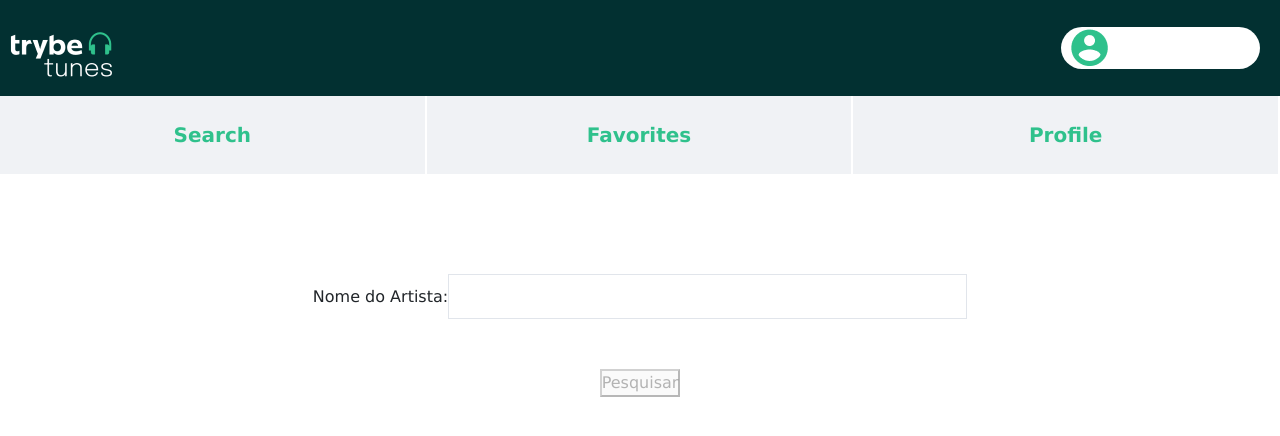
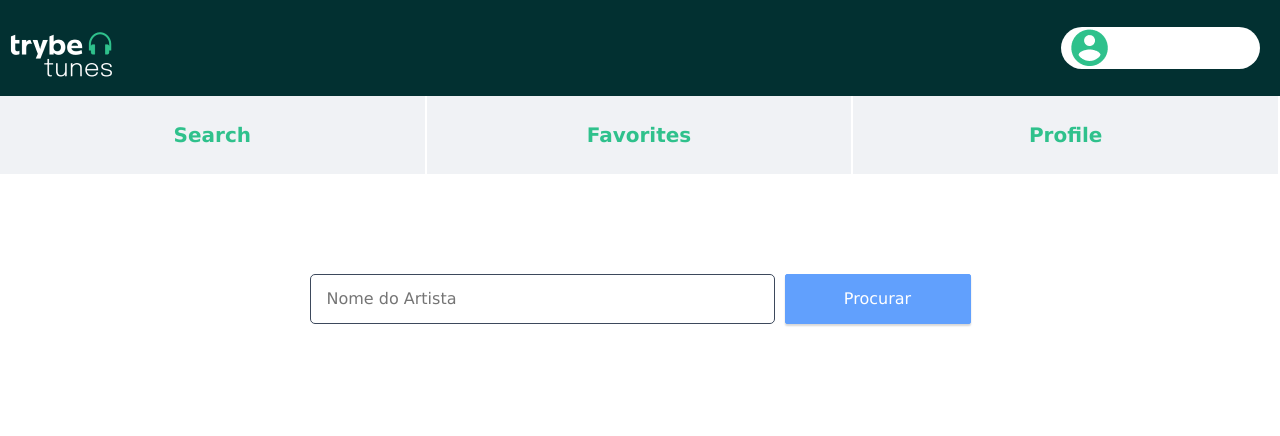
Before and after one commit to CarlosESRosa/Trybetunes, a React (Create React App) app: page /search in a window 1280 px wide. Shown: the top 436 px of the page. Built offline with nearby package versions, Linux system fonts and the light colour scheme.

Commit message:
css search albuns

```diff
--- a/public/index.html
+++ b/public/index.html
@@ -26,6 +26,8 @@
     -->
     <!--Bootstrap-->
     <link rel="stylesheet" href="https://cdn.jsdelivr.net/npm/bootstrap@5.1.3/dist/css/bootstrap.min.css" integrity="sha384-1BmE4kWBq78iYhFldvKuhfTAU6auU8tT94WrHftjDbrCEXSU1oBoqyl2QvZ6jIW3" crossorigin="anonymous">
+    <!--FontAwesome-->
+    <link rel="stylesheet" href="https://cdnjs.cloudflare.com/ajax/libs/font-awesome/6.0.0/css/all.min.css" integrity="sha512-9usAa10IRO0HhonpyAIVpjrylPvoDwiPUiKdWk5t3PyolY1cOd4DSE0Ga+ri4AuTroPR5aQvXU9xC6qOPnzFeg==" crossorigin="anonymous" referrerpolicy="no-referrer" />
     <title>React App</title>
   </head>
   <body>
--- a/src/components/Header.js
+++ b/src/components/Header.js
@@ -36,10 +36,10 @@ export default class Header extends Component {
       <header data-testid="header-component">
         <div className='header-part1'>
           <div className='img-header-div'>
-            <img src={require('../img/group11.png')}></img>
+            <img src={require('../img/group11.png')} alt='trybe icon'></img>
           </div>
           <div className='user-box'>
-            <img src={require('../img/char-icon.png')} ></img>
+            <img src={require('../img/char-icon.png')} alt='char icon' ></img>
             <p data-testid="header-user-name">{user}</p>
           </div>
         </div>
--- a/src/css/login.css
+++ b/src/css/login.css
@@ -3,7 +3,7 @@
   margin: 15vh auto;
 }
 
-form {
+.form-login {
   display: flex;
   flex-direction: column;
   align-items: center;
@@ -11,7 +11,7 @@ form {
   margin: 0px auto;
 }
 
-form input {
+.form-login input {
   width: 519px;
   font-size: 14px;
   padding: 12px 16px;
@@ -21,7 +21,7 @@ form input {
   background-color: white;
 }
 
-form #login-button {
+.form-login #login-button {
   width: 519px;
   background-color:#003BE5 ;
   color: white;
--- a/src/css/search.css
+++ b/src/css/search.css
@@ -57,3 +57,63 @@
   color: white;
   background-color: #036B52;
 }
+
+.search-form {
+  display: flex;
+  align-items: center;
+  justify-content: center;
+  margin-bottom: 100px;
+}
+
+.search-form input {
+  border-radius: 5px;
+  padding: 12px 16px 12px 16px;
+  border: 1px solid #3D495C;
+  margin-right: 10px;
+}
+
+.search-form button {
+  color: white;
+  background-color: #003BE5;
+  border-radius: 2px;
+  padding: 12px 32px;
+  font-size: 16px;
+  box-shadow: 0px 2px 2px rgba(0, 0, 0, 0.25);
+  min-width: 150px;
+  cursor: pointer;;
+}
+
+#resultado-albuns {
+  color: #001813;
+  margin-bottom: 50px;
+}
+
+.songs-container {
+  display: flex;
+  flex-wrap: wrap;
+}
+
+.album-card {
+  min-height: 300px;
+  border-radius: 6px;
+  padding: 5px;
+  margin-bottom: 30px;
+  border: 2px solid #E1E5EB;
+  width: 80%;
+  text-align: center;
+}
+
+.album-card img {
+  width: 70%;
+  margin-bottom: 10px;
+  border-radius: 5px;
+}
+
+.album-card:hover {
+  background-color: rgba(0, 0, 0, 0.05);
+}
+
+.album-card a {
+  text-decoration: none;
+  color: #003BE5;
+}
--- a/src/pages/Login.js
+++ b/src/pages/Login.js
@@ -43,7 +43,7 @@ export default class Login extends Component {
         <div className='img-login-div'>
           <img src={require('../img/logo-positiva1.png')} alt='logo positiva 1'/>
         </div>
-        <form >
+        <form className='form-login'>
             <input
               type="text"
               id="inputName"
--- a/src/pages/Search.js
+++ b/src/pages/Search.js
@@ -50,9 +50,7 @@ export default class Search extends Component {
     return (
       <div data-testid="page-search">
         <Header />
-        <form>
-          <label htmlFor="artist-input">
-            Nome do Artista:
+        <form className='container search-form'>
             <input
               name="artistName"
               id="artist-input"
@@ -60,33 +58,39 @@ export default class Search extends Component {
               type="text"
               data-testid="search-artist-input"
               onChange={ this.handleChange }
+              placeholder='Nome do Artista'
+              className='col-5'
             />
-          </label>
           <button
             type="button"
             data-testid="search-artist-button"
             disabled={ artistName.length < 2 }
             onClick={ this.clickButton }
+            className='btn btn-primary col-2'
           >
-            Pesquisar
+            Procurar
           </button>
-          { artistAlbums.length > 0
-          && <p>{`Resultado de álbuns de: ${name}`}</p> }
         </form>
+        { artistAlbums.length > 0
+        && <h2 id='resultado-albuns' className='container'>{`Resultado de álbuns de ${name}:`}</h2> }
+        <div className='container songs-container'>
         { artistAlbums.length > 0 && artistAlbums.map((element) => (
-          <div key={ element.collectionId }>
+          <div key={ element.collectionId } className="col-6 col-md-3">
+            <div className='album-card'>
+            <img src={ element.artworkUrl100 } className='img-fluid' alt={ element.collectionName } />
+            <p>
+              {element.collectionName}
+            </p>
             <Link
               to={ `/album/${element.collectionId}` }
               data-testid={ `link-to-album-${element.collectionId}` }
             >
               More infos
             </Link>
-            <p>
-              {element.collectionName}
-            </p>
-            <img src={ element.artworkUrl100 } alt={ element.collectionName } />
+            </div>
           </div>
         ))}
+        </div>
         {arrayVazio && artistAlbums.length === 0 && <p>Nenhum álbum foi encontrado</p>}
 
       </div>
```
